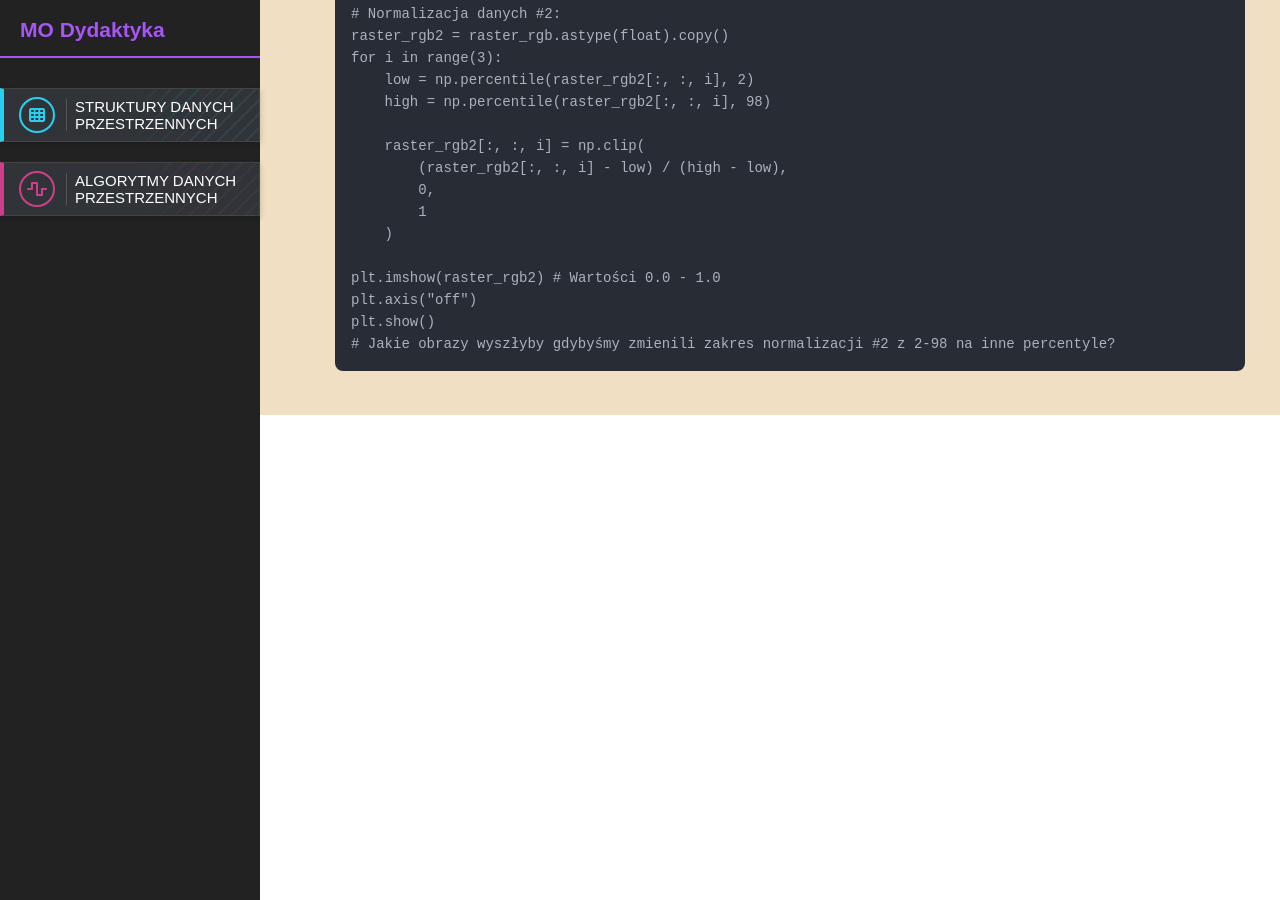
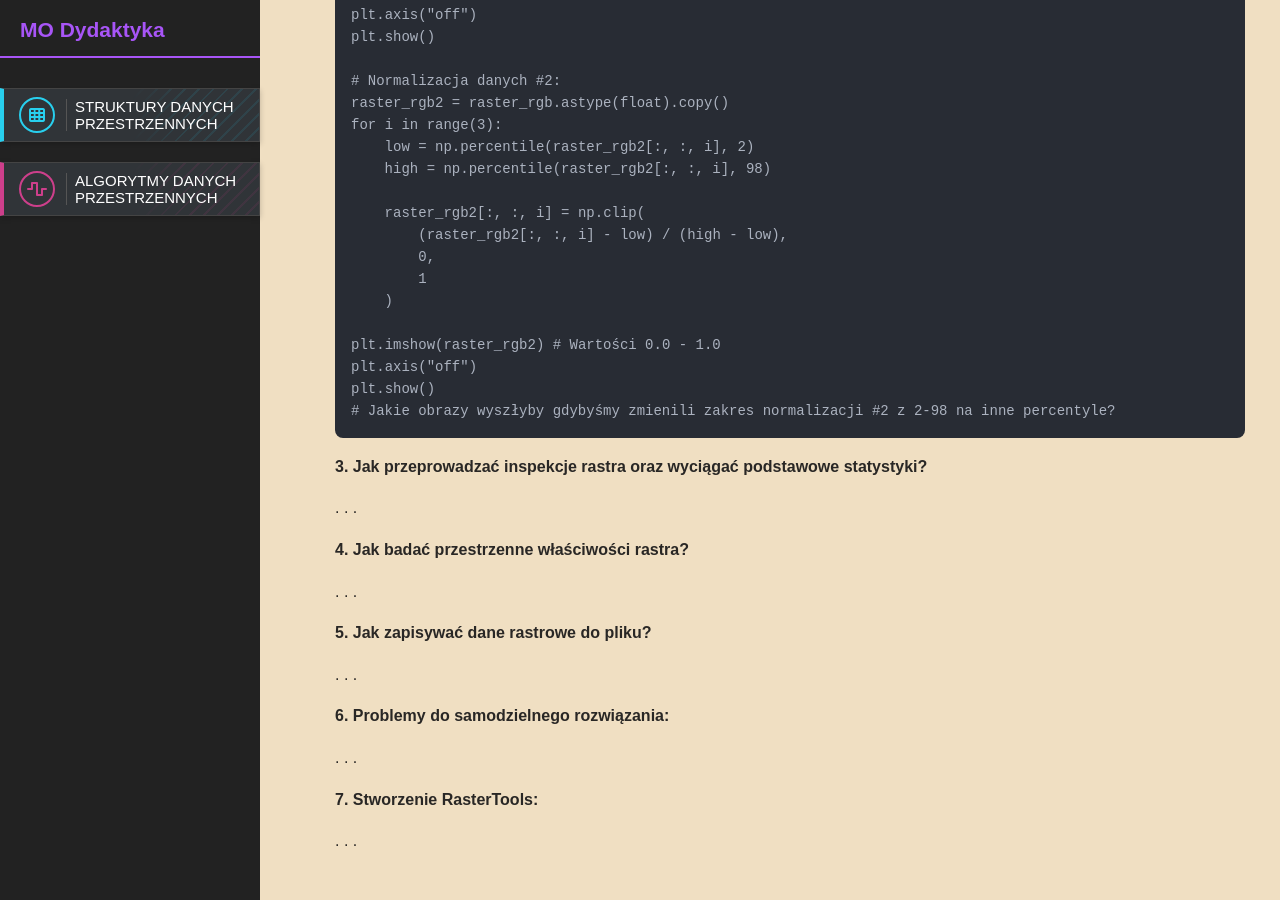
Before and after one commit to MateuszOsko/mo-dydaktyka, a Jekyll site: the page built from _courses/structures/3raster-1.md, in a window 1280 px wide and 900 px high, scrolled down 1458 px. Built offline with Jekyll 4.4.1, drawn with Linux system fonts in a browser that asks for light colours; nearby versions of some CDN libraries; some of the changed text lies outside the part shown.

Commit message:
Rozplanowanie tematow do blokow o rastrach

````diff
--- a/_courses/structures/3raster-1.md
+++ b/_courses/structures/3raster-1.md
@@ -9,7 +9,20 @@ order: 9
 
 **Dane do ćwiczeń**
 
-. . .
+<ul>
+    <li>
+        <a href="{{ '/dane/raster/tucholski_fragment.tif' | relative_url }}" download>
+            Zobrazowanie RGB fragmentu lasów w okolicach Tucholi
+        </a>
+    </li>
+    <li>
+        <a href="{{ '/dane/raster/wybrzeze.zip' | relative_url }}" download>
+            Zobrazowanie wielokanałowe (Sentinel-2) fragmentu polskiego wybrzeża
+        </a>
+    </li>
+</ul>
+
+<small>*Źródło danych: https://www.quickmaptools.com/download-satellite-imagery + opracowanie własne*</small>
 
 
 **1. Jak odczytywać i wyświetlać dane rastrowe pochodzące z 1 pliku?**
@@ -89,3 +102,28 @@ plt.axis("off")
 plt.show()
 # Jakie obrazy wyszłyby gdybyśmy zmienili zakres normalizacji #2 z 2-98 na inne percentyle?
 ```
+
+
+**3. Jak przeprowadzać inspekcje rastra oraz wyciągać podstawowe statystyki?**
+
+. . .
+
+
+**4. Jak badać przestrzenne właściwości rastra?**
+
+. . .
+
+
+**5. Jak zapisywać dane rastrowe do pliku?**
+
+. . .
+
+
+**6. Problemy do samodzielnego rozwiązania:**
+
+. . .
+
+
+**7. Stworzenie RasterTools:**
+
+. . .
````
Also changed, not shown: _courses/structures/3raster-2.md (added, +38 -0 lines), 1 other file.
